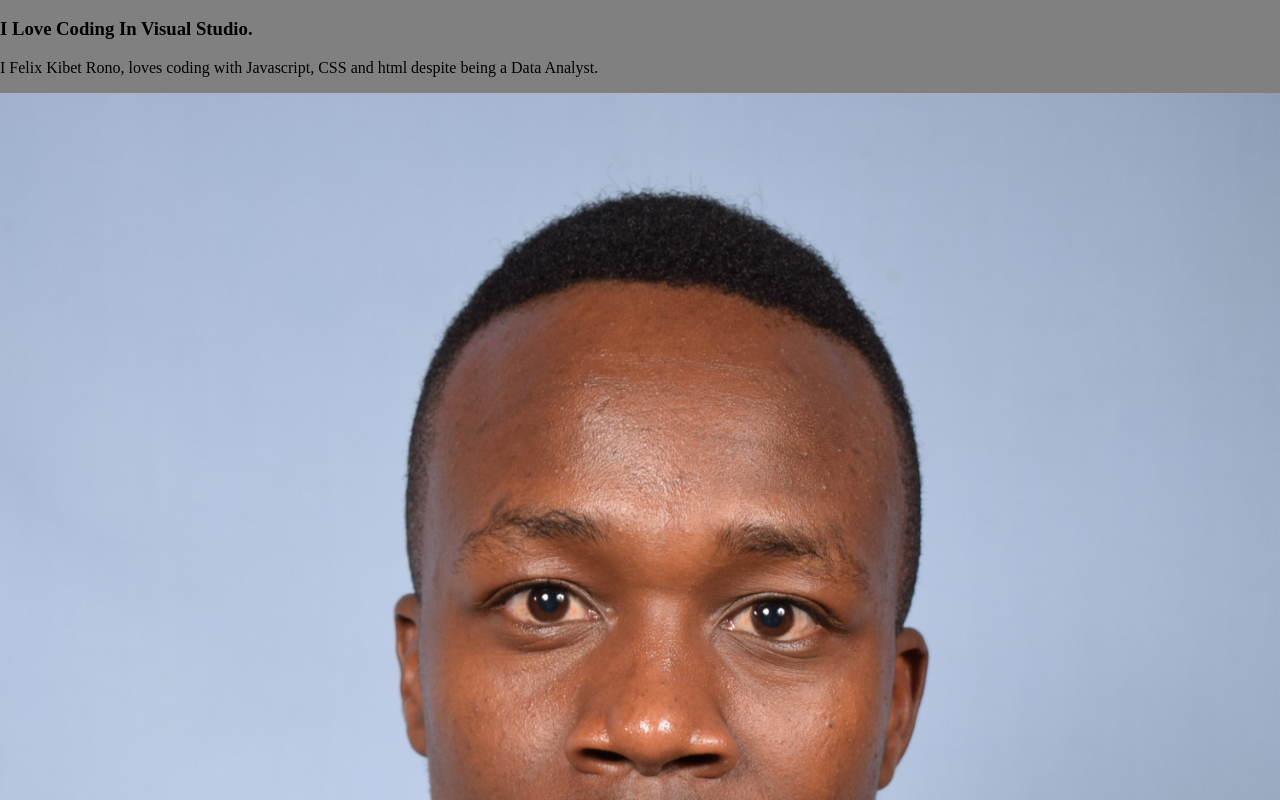
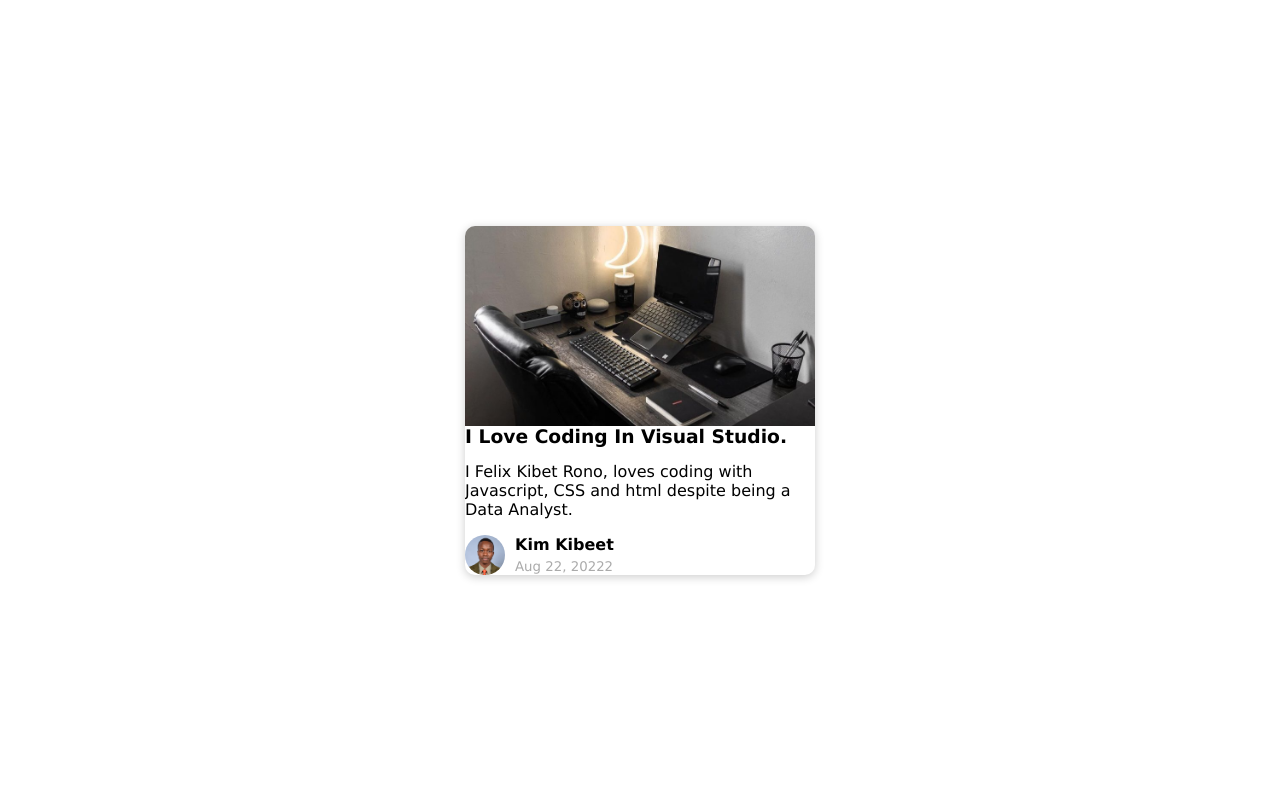
Before and after one commit to kibeetfelix/content-placeholder, a plain HTML site: page index.html in a window 1280 px wide. Shown: the top 800 px of the page. Drawn offline with Linux system fonts and the light colour scheme.

Commit message:
card styling

```diff
--- a/index.html
+++ b/index.html
@@ -27,7 +27,7 @@
                     <img src="/images/profile.JPG" alt="">
                 </div>
 
-                <div class="auther-info">
+                <div class="author-info">
                     <strong class="animated-bg animated-bg-text" id="name">Kim Kibeet</strong>
                     <small class="animated-bg animated-bg-text" id="date">Aug 22, 20222</small>
                 </div>
--- a/styles.css
+++ b/styles.css
@@ -3,7 +3,7 @@
 }
 
 body {
-    background-color: grey;
+    background-color: white;
     display: flex;
     flex-direction: column;
     align-items: center;
@@ -11,8 +11,60 @@ body {
     height: 100vh;
     overflow: hidden;
     margin: 0;
+    font-family: Verdana, Geneva, Tahoma, sans-serif;
 }
 
 img {
     max-width: 100%;
 }
+
+.card {
+    box-shadow: 0 2px 10px rgba(0, 0, 0, 0.2);
+    border-radius: 10px;
+    overflow: hidden;
+    width: 350px;
+}
+
+.card-header {
+    height: 200px;
+}
+
+.card-header img {
+    object-fit: cover;
+    height: 100%;
+    width: 100%;
+}
+
+.card-title {
+    height: 20px;
+    margin: 0;
+}
+
+.card-excerpt {
+    color: #777;
+    margin: 10px 0 20px;
+}
+
+.author {
+    display: flex;
+}
+
+.profile-img {
+    border-radius: 50%;
+    overflow: hidden;
+    height: 40px;
+    width: 40px;
+}
+
+.author-info {
+    display: flex;
+    flex-direction: column;
+    justify-content: space-around;
+    margin-left: 10px;
+    width: 100px;
+}
+
+.author-info small {
+    color: #aaa;
+    margin-top: 5px;
+}
```
